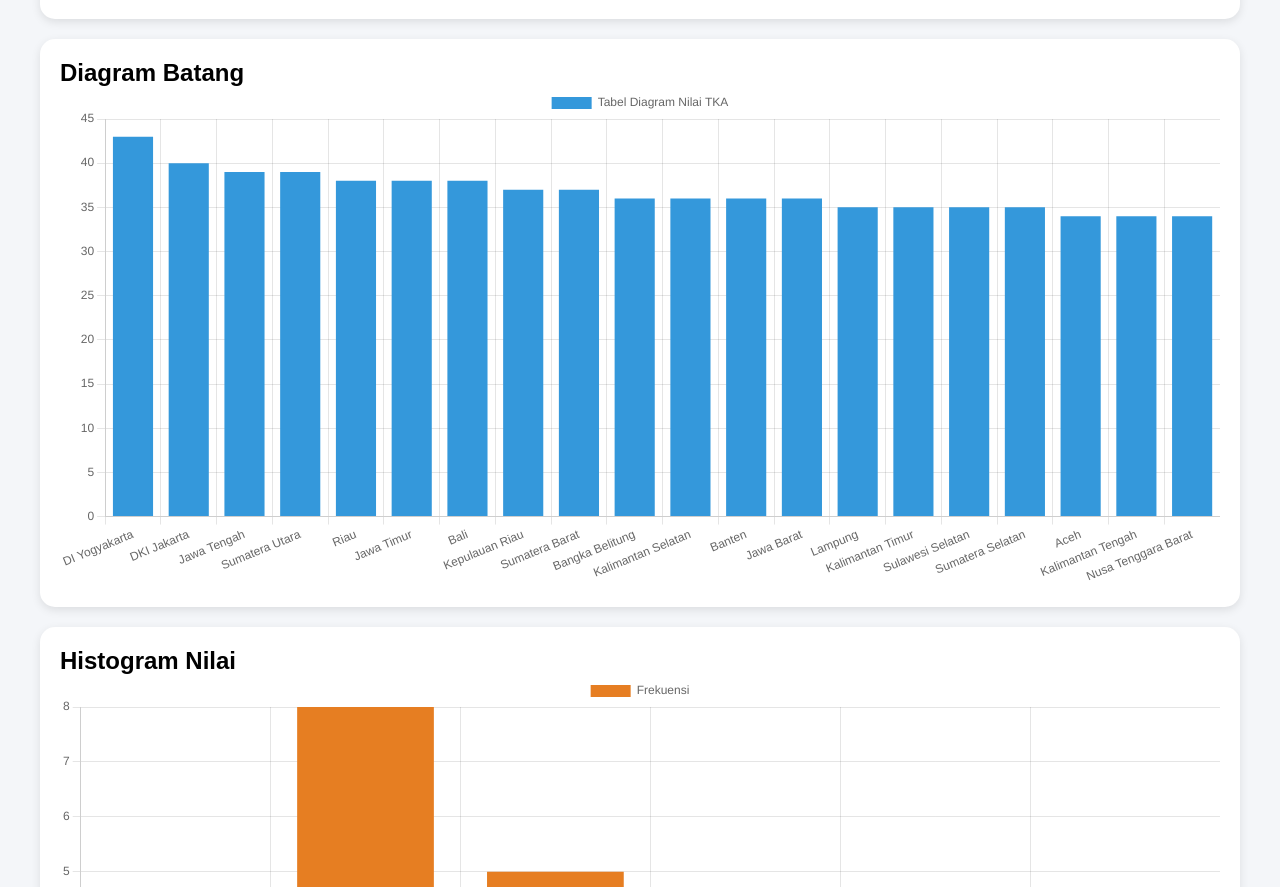
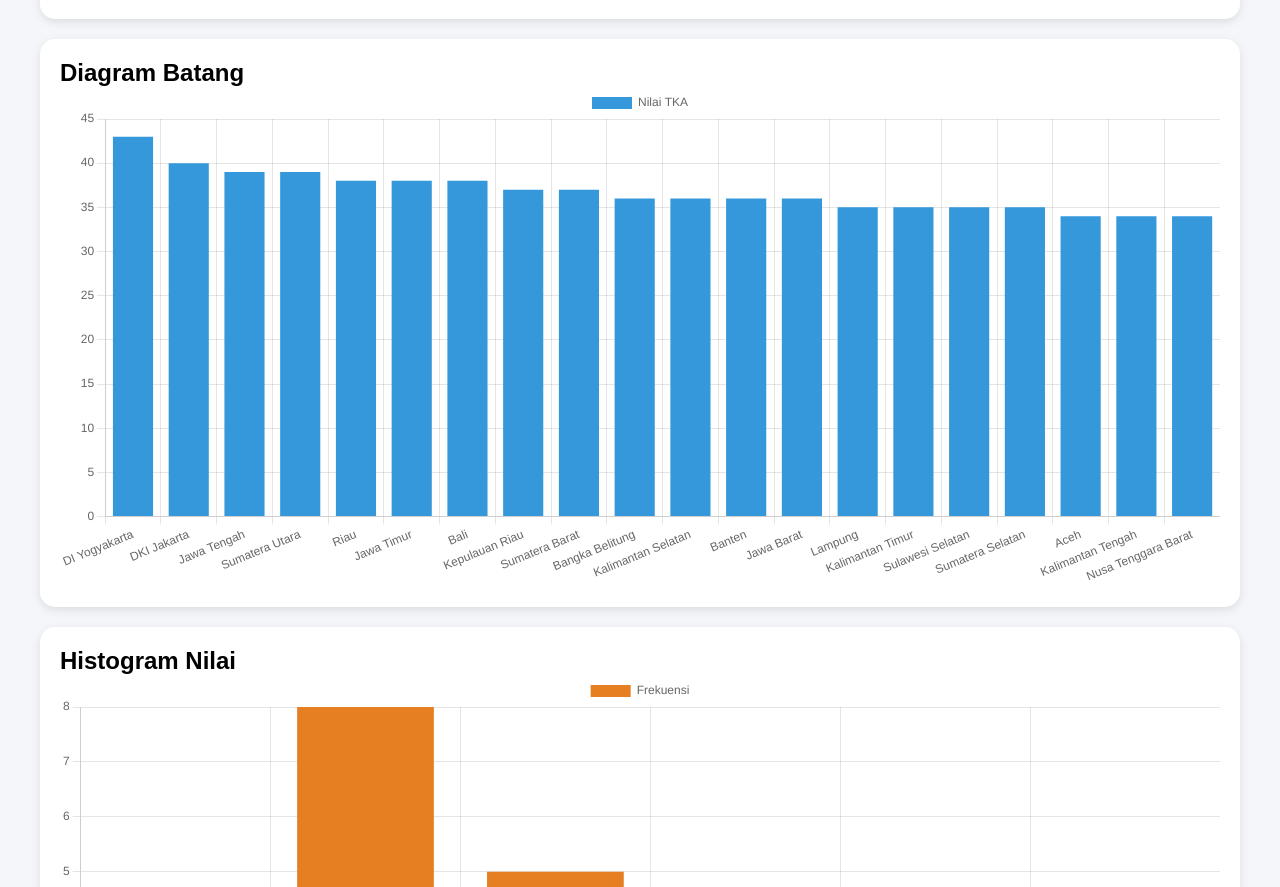
Before and after one commit to huell67/Tugas-kokurikuler-, a plain HTML site: page index.html in a window 1280 px wide. Shown: the part 1233-2120 px from the top of the page. Drawn offline with nearby package versions, Linux system fonts and the light colour scheme.

Commit message:
Update index.html

```diff
--- a/index.html
+++ b/index.html
@@ -258,7 +258,7 @@ new Chart(document.getElementById("barChart"),{
     data:{
         labels:dataRaw.map(x=>x[0]),
         datasets:[{
-            label:'Tabel Diagram Nilai TKA',
+            label:'Nilai TKA',
             data:nilai,
             backgroundColor: '#3498db'
         }]
```
